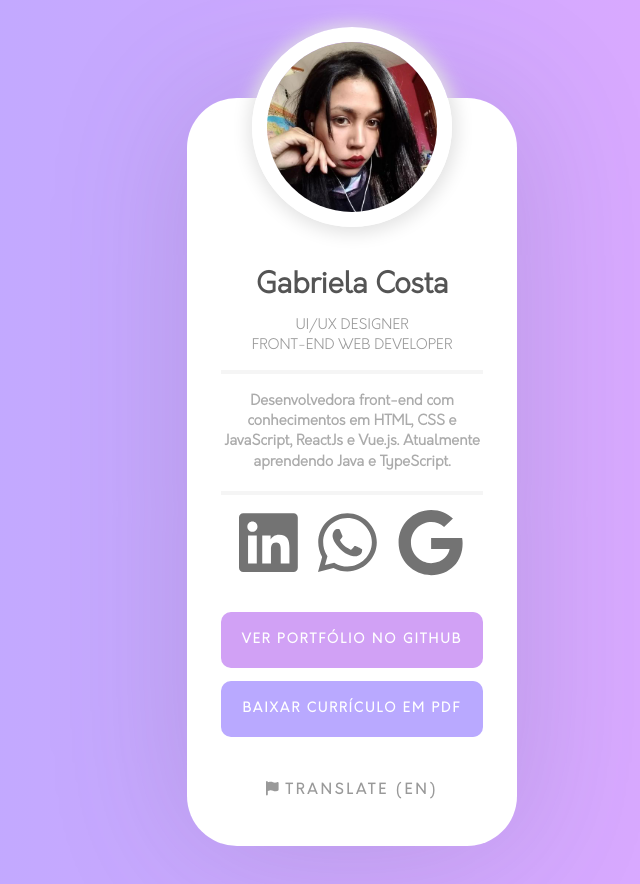
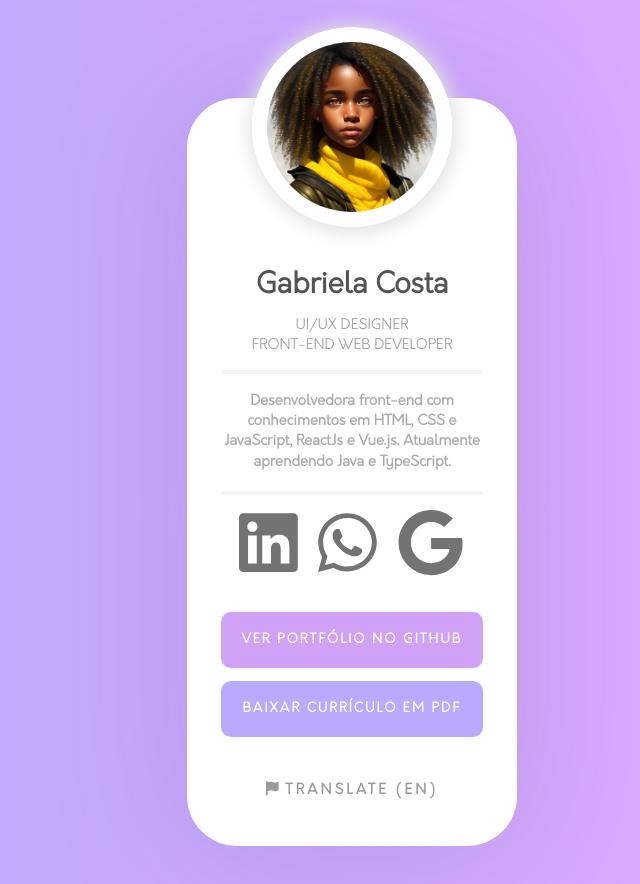
Before and after one commit to gabrielaalvescosta/business-card, a Vue app: page / in a window 1280 px wide. Shown: the whole page, without its empty margins (288-928 px from the left). Built offline with nearby package versions, Linux system fonts and the light colour scheme.

Commit message:
Update Photo.vue

```diff
--- a/src/components/Photo.vue
+++ b/src/components/Photo.vue
@@ -1,6 +1,6 @@
 <template>
     <div class="body__profile__photo">
-    <img src="../assets/perfil.jpg" alt="Perfil" />
+    <img src="../assets/Fotor_AI.jpg" alt="Perfil" />
     </div>
 </template>
 
```
